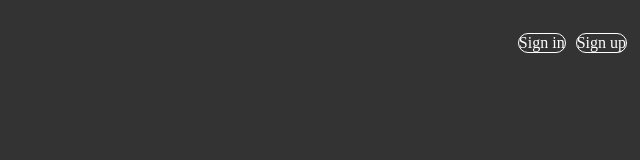
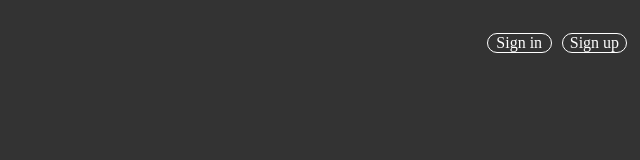
Before and after one commit to jun0-258/Gitabu_Project, a plain HTML site: page index.html in a window 1280 px wide. Shown: the full height of the page, 640-1280 px from the left. Drawn offline with Linux system fonts and the light colour scheme.

Commit message:
2021/08/21

```diff
--- a/index.html
+++ b/index.html
@@ -25,18 +25,22 @@
                 padding-top: 20px;
             }
             .Sign_up{
-                border-radius: 2em;
+                border-radius: 1em;
                 color: white;
                 border: 1px solid white;
                 float: right;
                 margin: 5px;
+                width: 5%;
+                text-align: center;
             }
             .Sign_in{
-                border-radius: 2em;
+                border-radius: 1em;
                 color: white;
                 border: 1px solid white;
                 float: right;
                 margin: 5px;
+                width: 5%;
+                text-align: center;
             }
         </style>
 
@@ -56,7 +60,7 @@
                 </ul>
             </div>
             <div class="Log_in">
-                <div class="Sign_up"><a href="Sign_up.html" class="Link_color">Sign up</a></div>
+                <div class="Sign_up"><a href="Sign_up.html" class="Link_color"><div>Sign up</div></a></div>
                 <div class="Sign_in"><a href="Sign_in.html" class="Link_color">Sign in</a></div>
             </div>
         </header>
```
